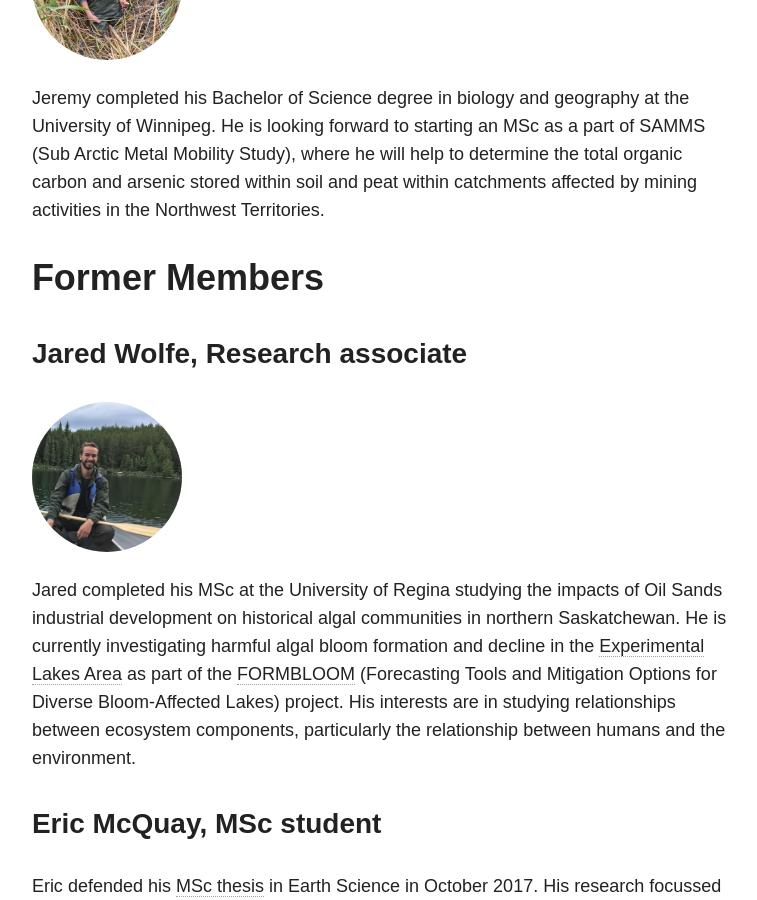
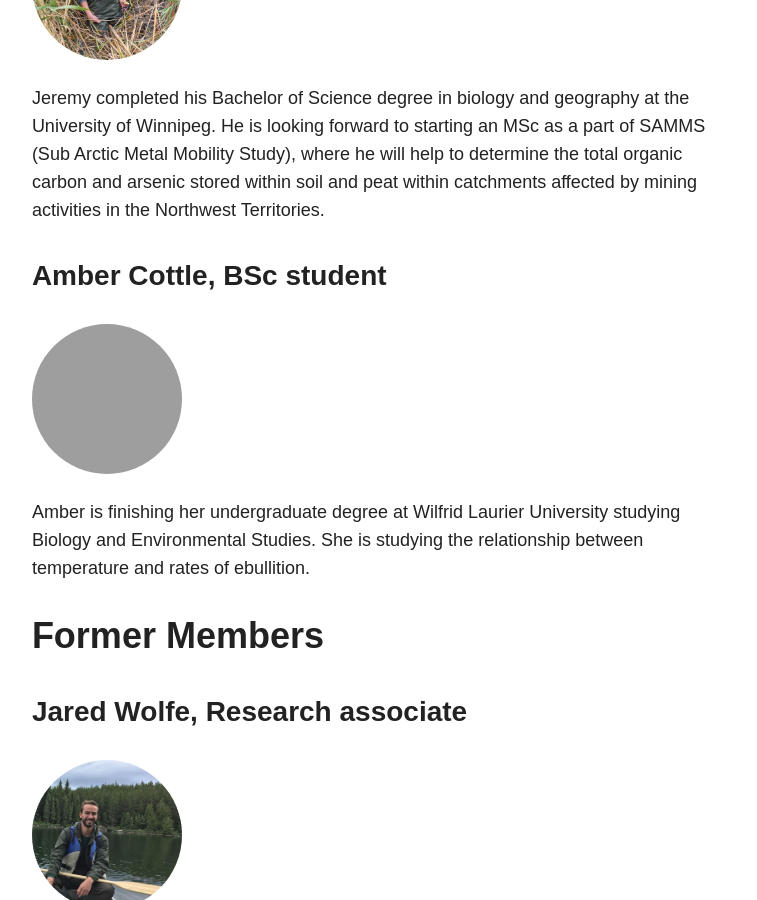
Before and after one commit to jjvenky/jjvenky.github.io, a Jekyll site: the page built from people/index.md, in a window 1280 px wide and 900 px high, scrolled down 3746 px. Shown: the whole window, without its empty margins (254-1011 px from the left). Built offline with Jekyll 4.4.1, drawn with Linux system fonts in a browser that asks for light colours; nearby versions of some CDN libraries; grey boxes are pictures that could not be loaded.

Commit message:
Add Amber Cottle to people

```diff
--- a/people/index.md
+++ b/people/index.md
@@ -56,6 +56,13 @@ Mackenzie completed her undergraduate degree at Wilfrid Laurier University study
 
 Jeremy completed his Bachelor of Science degree in biology and geography at the University of Winnipeg.  He is looking forward to starting an MSc as a part of SAMMS (Sub Arctic Metal Mobility Study), where he will help to determine the total organic carbon and arsenic stored within soil and peat within catchments affected by mining activities in the Northwest Territories.
 
+
+### Amber Cottle, BSc student
+
+![](../images/amber_cottle-photo.jpg){: class="bio-photo"}
+
+Amber is finishing her undergraduate degree at Wilfrid Laurier University studying Biology and Environmental Studies. She is studying the relationship between temperature and rates of ebullition.
+
 # Former Members
 
 ### Jared Wolfe, Research associate
```
